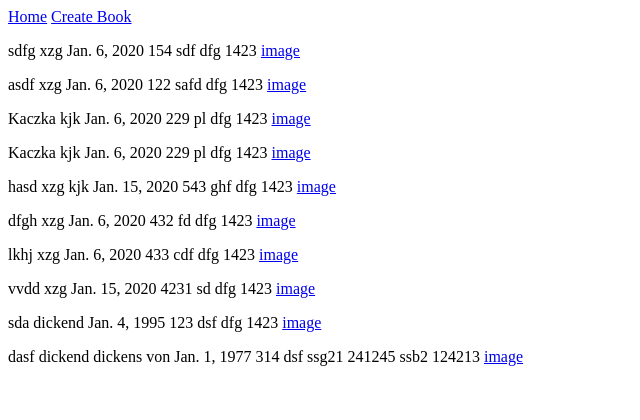
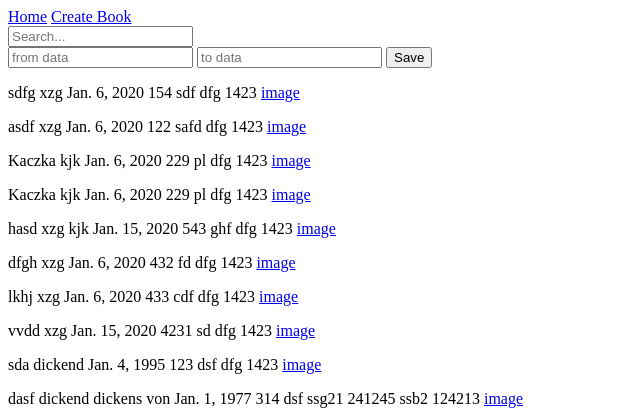
Before and after one commit to otulakdominik/Bookstorestx, a Django app: page /book/list in a window 1280 px wide. Shown: the top 420 px of the page, without its empty margins (0-640 px from the left). Run offline with Django 3.2, Linux system fonts and the light colour scheme; data comes from the database, SQL or seed files in the repository; both versions use the stored data as it was after the commit.

Commit message:
add search

```diff
--- a/Bookstorestx/settings/default.py
+++ b/Bookstorestx/settings/default.py
@@ -42,6 +42,7 @@ INSTALLED_APPS = [
     'django.contrib.sessions',
     'django.contrib.messages',
     'django.contrib.staticfiles',
+
 
     'Bookstorestx',
     'books',
--- a/Templates/books/list.html
+++ b/Templates/books/list.html
@@ -3,6 +3,14 @@
 {% block content %}
   <a href="{% url 'home' %}">Home</a>
   <a href="{% url 'books:create' %}">Create Book</a>
+<form action="{% url 'books:search_results' %}" method="get">
+  <input name="q" type="text" placeholder="Search...">
+</form>
+<form action="{% url 'books:data_search_results' %}" method="get">
+  <input name="s" type="text" placeholder="from data">
+  <input name="e" type="text" placeholder="to data">
+  <input type="submit" value="Save" />
+</form>
   <p></p>
   {% for book in books %}
     <a>
--- a/books/urls.py
+++ b/books/urls.py
@@ -1,5 +1,6 @@
+from django.urls import path
+from django.conf.urls import include
 from . import views
-from django.urls import path
 
 
 app_name = 'books'
@@ -9,4 +10,6 @@ urlpatterns = [
     path('create', views.BookCreateView.as_view(), name='create'),
     path('create_author', views.AuthorCreateView.as_view(), name='create_author'),
     path('create_identifiers', views.IdentifiersCreateView.as_view(), name='create_identifiers'),
+    path('search', views.SearchResultsView.as_view(), name='search_results'),
+    path('data_search', views.DataSearchResultsView.as_view(), name='data_search_results'),
 ]
--- a/books/views.py
+++ b/books/views.py
@@ -1,5 +1,6 @@
 from django.shortcuts import render
 from django.views.generic import ListView, CreateView
+from django.db.models import Q
 from .models import (
     Book,
     Author,
@@ -38,3 +39,28 @@ class IdentifiersCreateView(CreateView):
     template_name = 'books/identifiers.html'
     form_class = IdentifiersForm
     success_url = 'create'
+
+
+class SearchResultsView(ListView):
+    model = Book
+    template_name = 'books/search_results.html'
+
+    def get_queryset(self):
+        query = self.request.GET.get('q')
+        object_list = Book.objects.filter(
+            Q(title__icontains=query) | Q(language__icontains=query) | Q(authors__name__icontains=query)
+        )
+
+        return object_list
+
+
+class DataSearchResultsView(ListView):
+    model = Book
+    template_name = 'books/search_results.html'
+
+    def get_queryset(self):
+        start = self.request.GET.get('s')
+        end = self.request.GET.get('e')
+        object_list = Book.objects.filter(released__range=[start, end])
+
+        return object_list
```
Also changed, not shown: Templates/books/search_results.html (added, +20 -0 lines), db.sqlite3, 1 other file.
